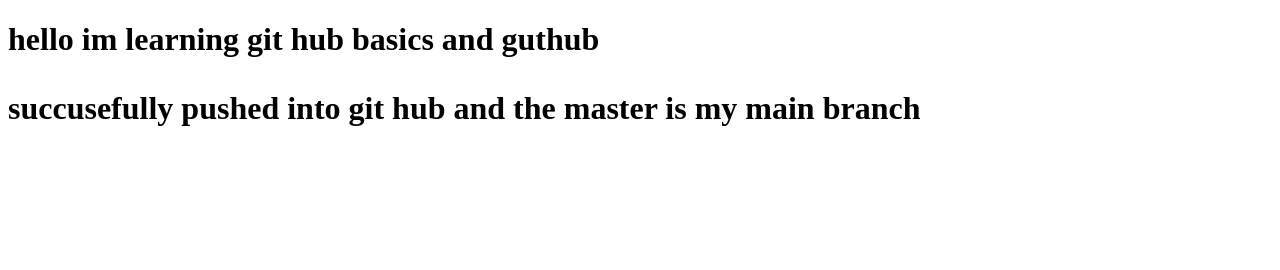
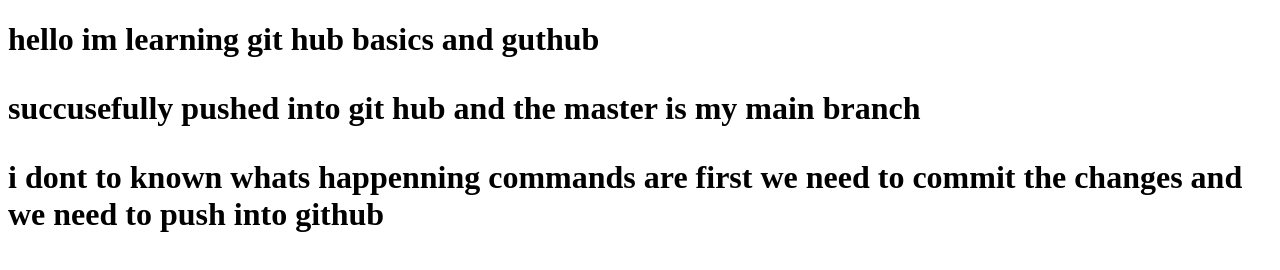
Before and after one commit to Venkat009988/test, a plain HTML site: page index.html in a window 1280 px wide. Drawn offline with Linux system fonts and the light colour scheme.

Commit message:
added changes

```diff
--- a/index.html
+++ b/index.html
@@ -9,6 +9,10 @@
     <h1> hello im learning git hub basics and guthub
 
         <p> succusefully pushed into git hub and the master is my main branch </p>
+<p> i dont to known whats happenning
+
+commands are first we need to commit the changes and we need to push into github
+</p>
     </h1>
 </body>
 </html>
```
